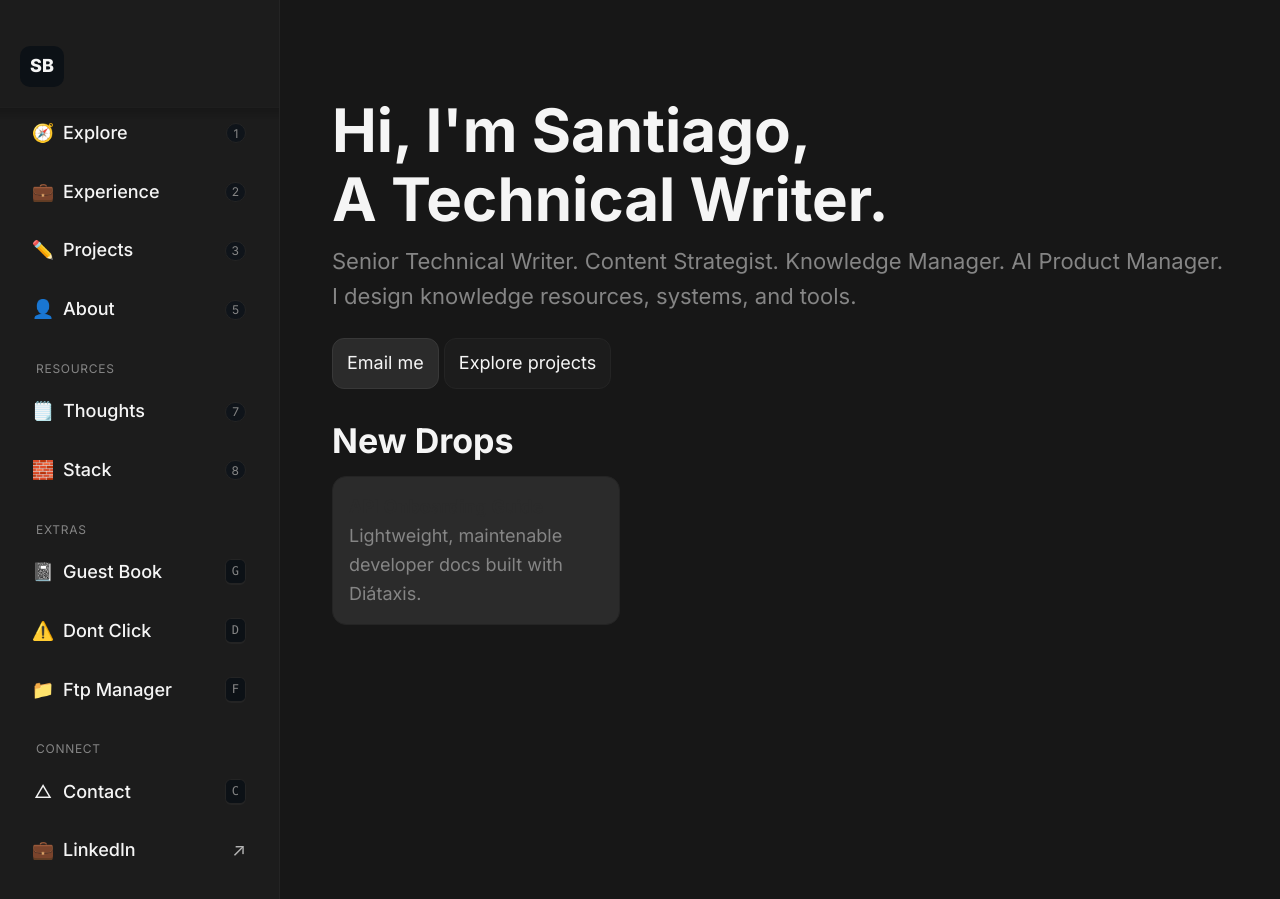
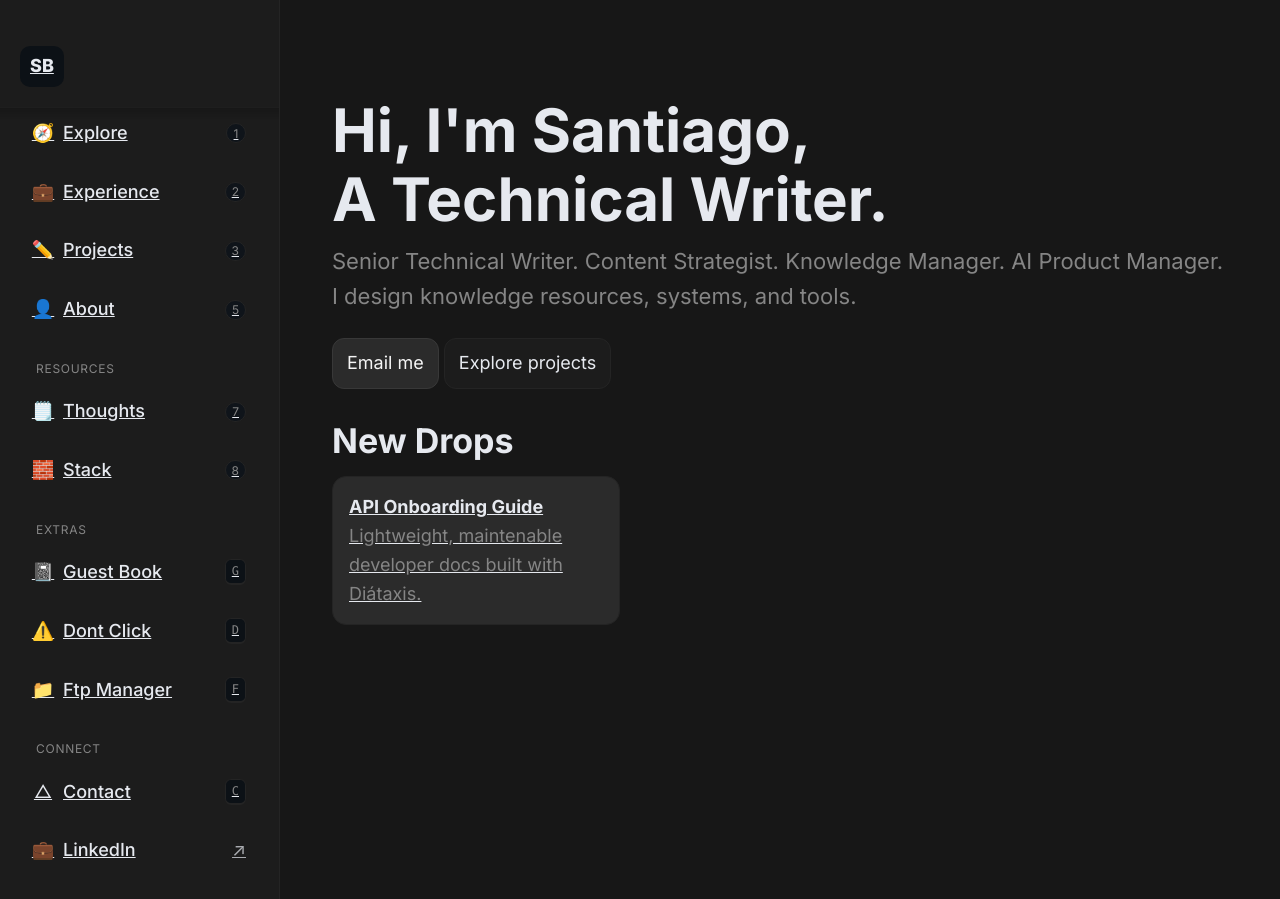
Before and after one commit to Sant720/portfolio, a Jekyll site: the page built from index.md, in a window 1280 px wide. Built offline with Jekyll 4.4.1, drawn with Linux system fonts in a browser that asks for light colours.

Commit message:
Update theme-playground.scss

```diff
--- a/assets/css/theme-playground.scss
+++ b/assets/css/theme-playground.scss
@@ -17,7 +17,9 @@
   --accent-hover: hsl(0, 0%, 19%);
   --surface: hsl(0, 0%, 11%);
   --surface-2: var(--accent);
-  --text: hsl(0, 0%, 96%);
+  --text-highlight: hsl(0, 0%, 96%);
+  --text-link: hsl (0, 0%, 75%;)
+  --text-normal: hsl(0, 0%, 65%);
   --text-dim: hsl(0, 0%, 52%);
   --border: hsl(0, 0%, 14%);
   --focus: var(--accent);
@@ -61,6 +63,7 @@
 p  { margin-bottom: var(--mb-p); }
 
 /* 3) Links & components */
-a:hover, a:focus { color: hsl(0, 0, 96%); }
+a { color: var(--text-link); text-decoration: underline; }
+a:hover, a:focus { color: var(--text-highlight); text-decoration: underline; }
 .code, code, pre, table { font-feature-settings: var(--num-features); }
 .card { background: var(--surface-2); }
```
